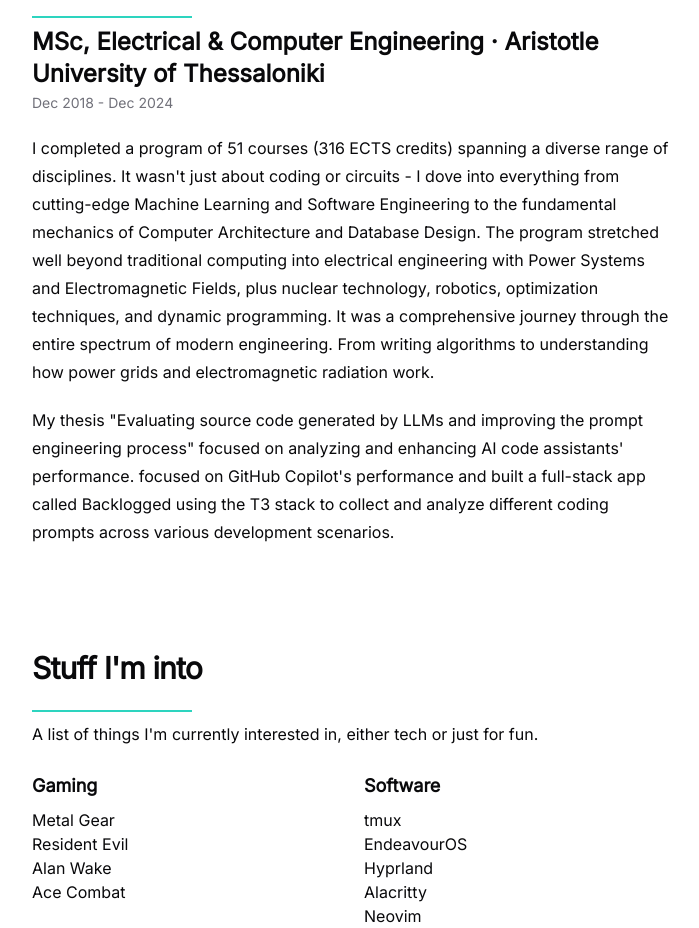
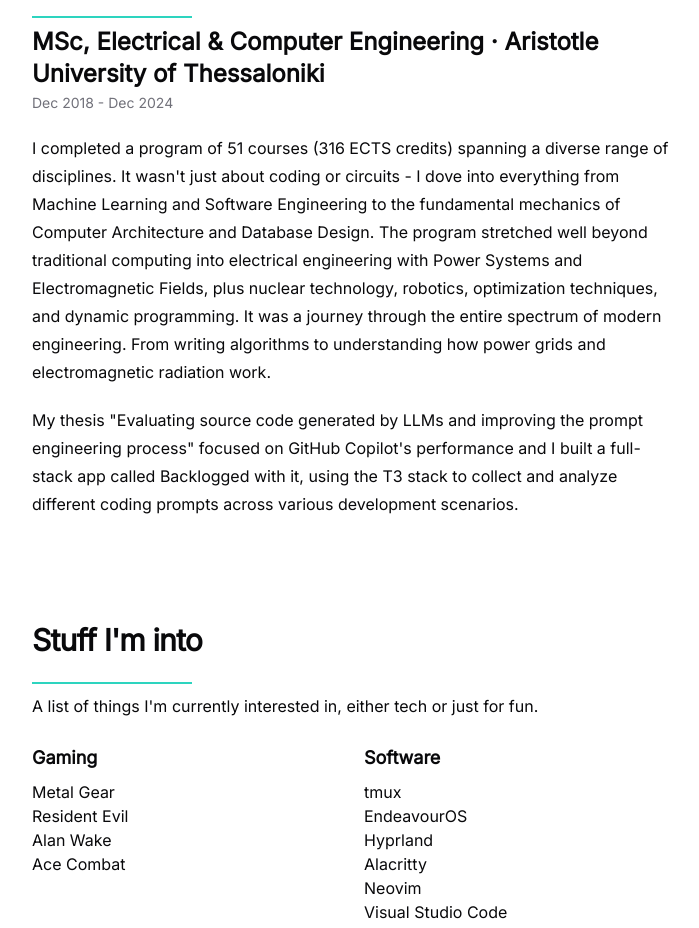
Before and after one commit to tharropoulos/portfolio, a React (Vite) app: page / in a window 1280 px wide. Shown: the part 2180-3108 px from the top of the page, without its empty margins (288-987 px from the left). Built offline with nearby package versions, Linux system fonts and the light colour scheme.

Commit message:
chore: reword school experience

```diff
--- a/src/data/experiences.ts
+++ b/src/data/experiences.ts
@@ -11,8 +11,8 @@
     company: "Aristotle University of Thessaloniki",
     timeframe: "Dec 2018 - Dec 2024",
     description: [
-      "I completed a program of 51 courses (316 ECTS credits) spanning a diverse range of disciplines. It wasn't just about coding or circuits - I dove into everything from cutting-edge Machine Learning and Software Engineering to the fundamental mechanics of Computer Architecture and Database Design. The program stretched well beyond traditional computing into electrical engineering with Power Systems and Electromagnetic Fields, plus nuclear technology, robotics, optimization techniques, and dynamic programming. It was a comprehensive journey through the entire spectrum of modern engineering. From writing algorithms to understanding how power grids and electromagnetic radiation work.",
-      "My thesis \"Evaluating source code generated by LLMs and improving the prompt engineering process\" focused on analyzing and enhancing AI code assistants' performance. focused on GitHub Copilot's performance and built a full-stack app called Backlogged using the T3 stack to collect and analyze different coding prompts across various development scenarios.",
+      "I completed a program of 51 courses (316 ECTS credits) spanning a diverse range of disciplines. It wasn't just about coding or circuits - I dove into everything from Machine Learning and Software Engineering to the fundamental mechanics of Computer Architecture and Database Design. The program stretched well beyond traditional computing into electrical engineering with Power Systems and Electromagnetic Fields, plus nuclear technology, robotics, optimization techniques, and dynamic programming. It was a journey through the entire spectrum of modern engineering. From writing algorithms to understanding how power grids and electromagnetic radiation work.",
+      'My thesis "Evaluating source code generated by LLMs and improving the prompt engineering process"  focused on GitHub Copilot\'s performance and I built a full-stack app called Backlogged with it, using the T3 stack to collect and analyze different coding prompts across various development scenarios.',
     ],
   },
 ] as const satisfies Experience[];
```
